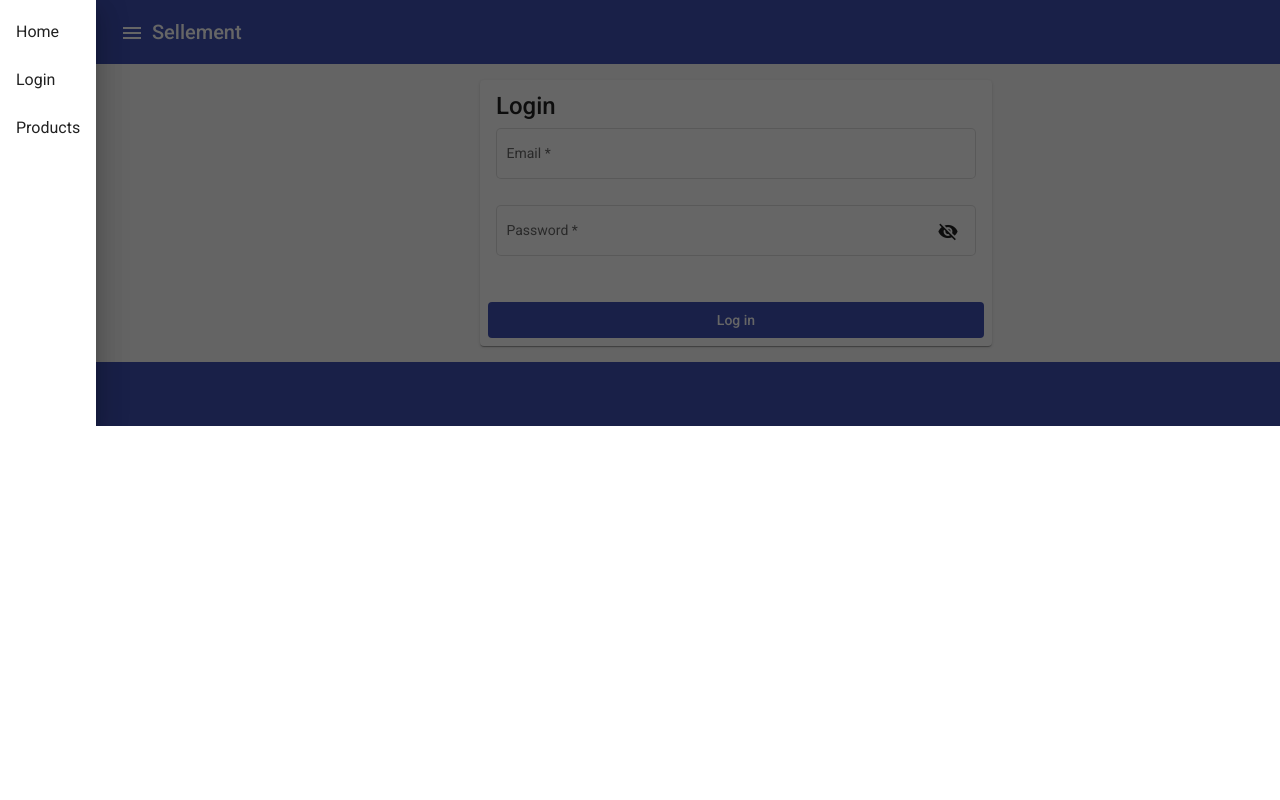
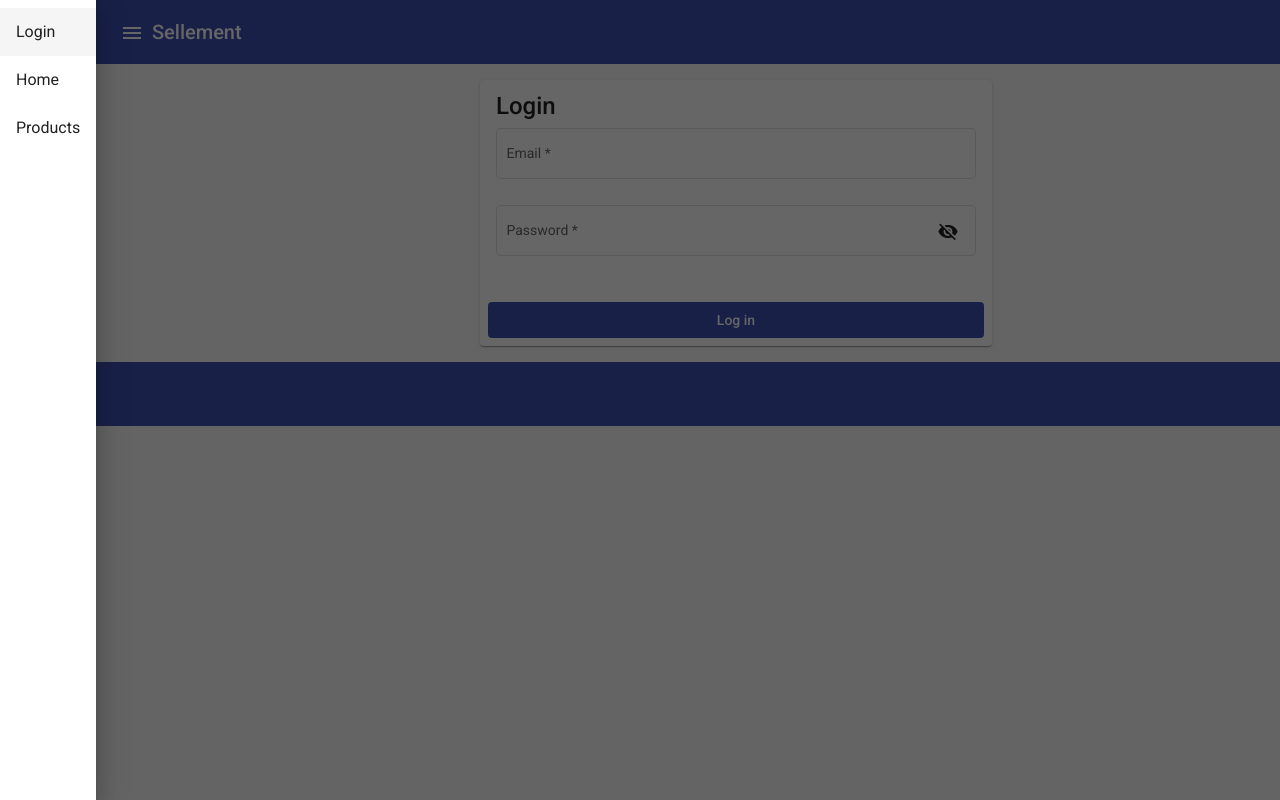
Before and after one commit to Crexzyz/sellement-frontend, an Angular app: page /login in a window 1280 px wide. Both pictures are taken after a click on the button "menu". Built offline with nearby package versions, Linux system fonts and the light colour scheme.

Commit message:
Change side bar from drawer to sidenav

```diff
--- a/src/app/app.component.html
+++ b/src/app/app.component.html
@@ -1,33 +1,25 @@
 <main>
-    <mat-drawer-container autosize>
-        <mat-drawer #drawer (click)="drawer.toggle()" mode="push">
+    <mat-sidenav-container fullscreen>
+        <mat-sidenav #sidenav (click)="sidenav.toggle()" mode="push" [fixedInViewport]="true">
             <mat-nav-list>
-                <mat-list-item>
-                    <a routerLink="/">Home</a>
-                </mat-list-item>
-                <mat-list-item>
-                    <a routerLink="/login">Login</a>
-                </mat-list-item>
-                <mat-list-item>
-                    <a routerLink="/products">Products</a>
-                </mat-list-item>
+                <a mat-list-item routerLink="/login">Login</a>
+                <a mat-list-item routerLink="/">Home</a>
+                <a mat-list-item routerLink="/products">Products</a>
             </mat-nav-list>
-        </mat-drawer>
-
-        <header>
+        </mat-sidenav>
+        <mat-sidenav-content>
             <mat-toolbar color="primary">
-                <button mat-icon-button aria-label="Menu icon" (click)="drawer.toggle()">
+                <button mat-icon-button aria-label="Menu icon" (click)="sidenav.toggle()">
                   <mat-icon>menu</mat-icon>
                 </button>
-                <span>Sellement</span>
-                <span class="example-spacer"></span>
+                <h1>Sellement</h1>
             </mat-toolbar>
-        </header>
             <div id="content">
                 <router-outlet></router-outlet>
             </div>
             <footer>
                 <mat-toolbar color="primary"></mat-toolbar>
             </footer>
-    </mat-drawer-container>
+        </mat-sidenav-content>
+    </mat-sidenav-container>
 </main>
```
Lines whose indentation alone changed are shown as unchanged.
